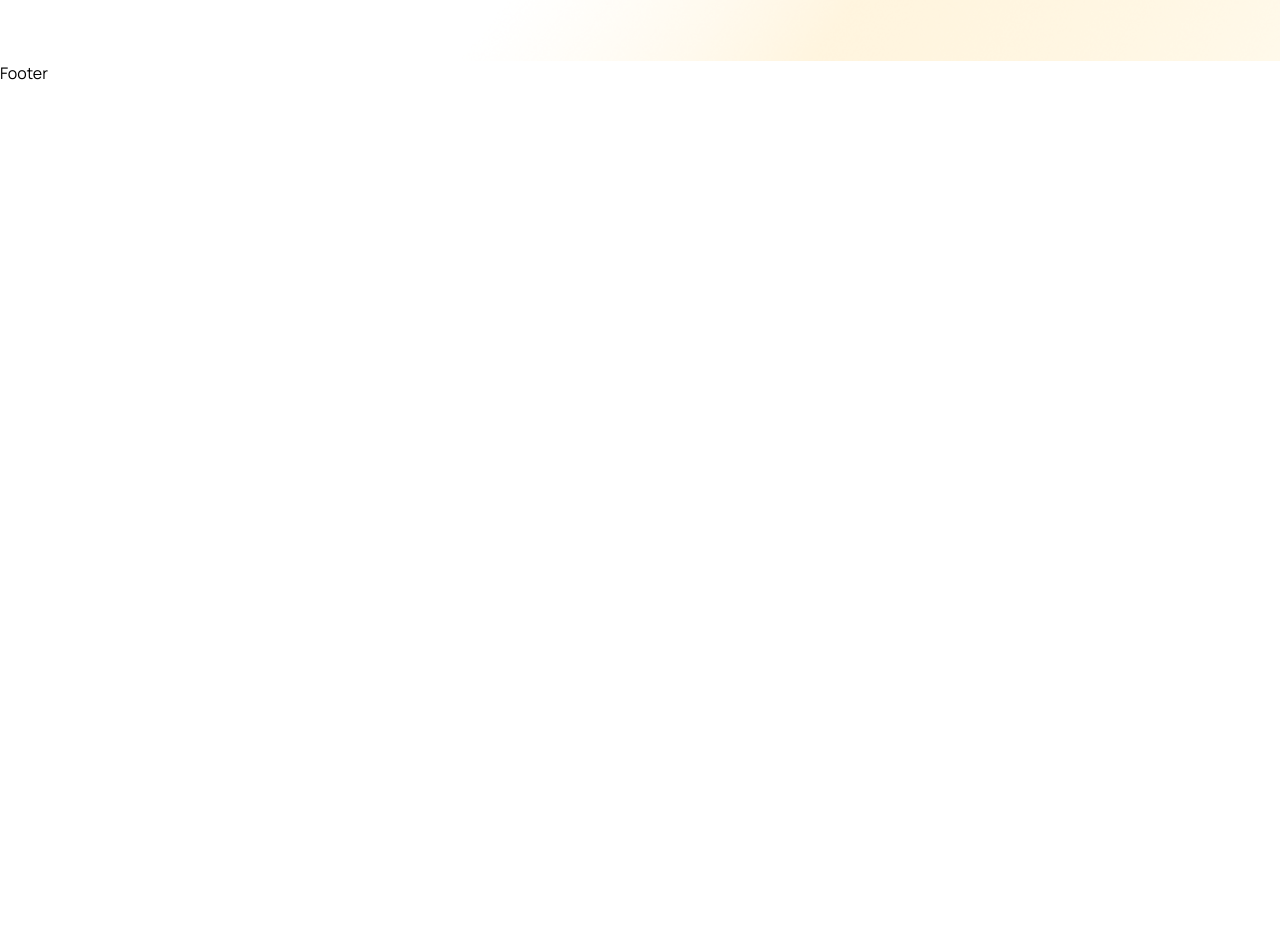
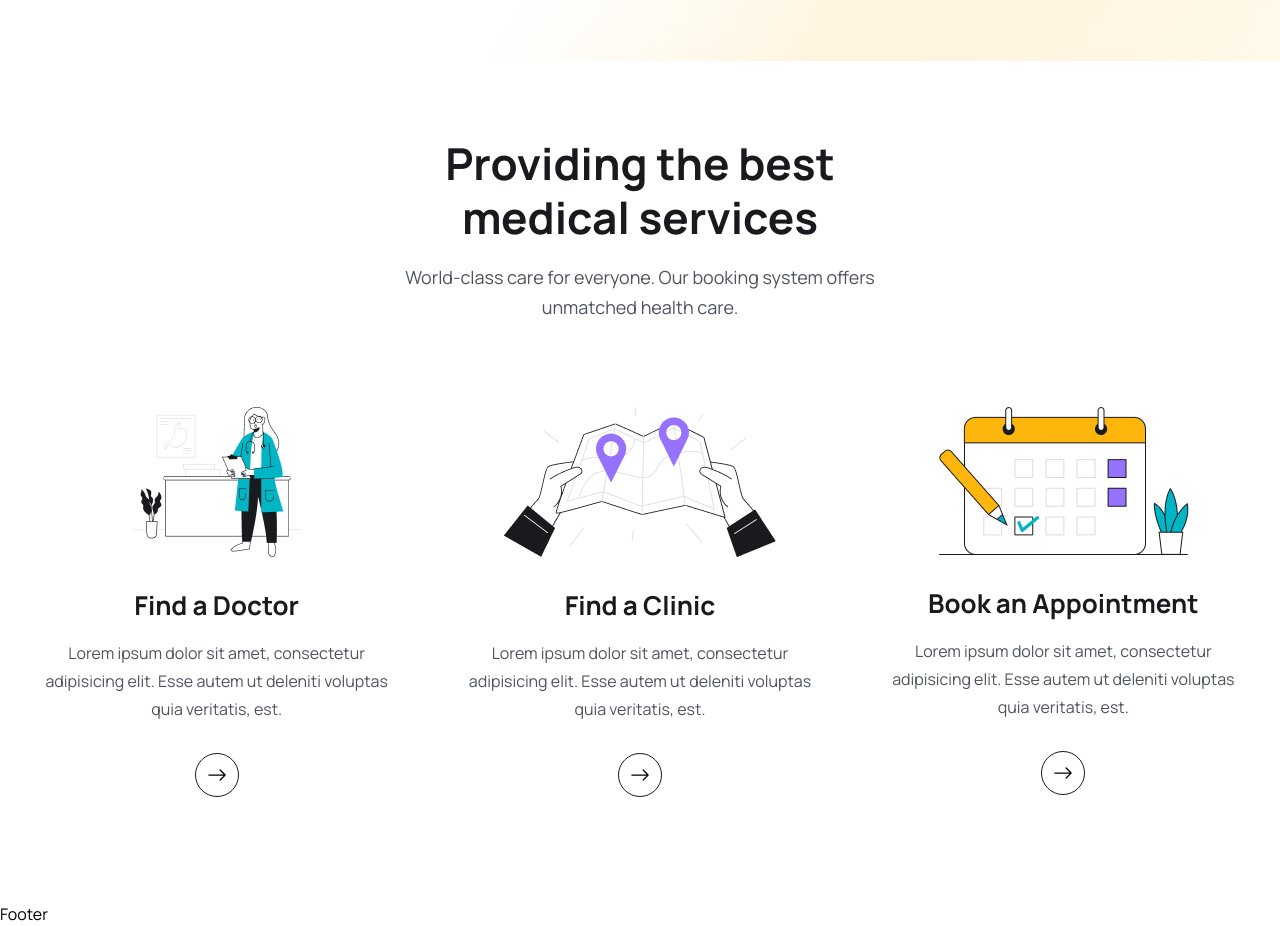
Before and after one commit to rdsingh120/Appointment-Booking-App, a React (Vite) app in the folder frontend/: page / in a window 1280 px wide. Shown: the part 780-1706 px from the top of the page. Before the commit the page ends 865 px from the top, so only its background shows below. Built offline with nearby package versions, Linux system fonts and the light colour scheme.

Commit message:
added services section to the homepage

```diff
--- a/frontend/src/App.css
+++ b/frontend/src/App.css
@@ -11,6 +11,7 @@
 }
 
 .sticky_header {
+
     width: 100%;
     height: 80px;
     line-height: 80px;
@@ -18,6 +19,7 @@
     top: 0;
     left: 0;
     z-index: 99999;
+    background: #fff;
     box-shadow: 3px 3px -8px #ddd;
 }
 
--- a/frontend/src/pages/Home.jsx
+++ b/frontend/src/pages/Home.jsx
@@ -1,6 +1,12 @@
 import heroImg1 from '../assets/images/hero-img01.png'
 import heroImg2 from '../assets/images/hero-img02.png'
 import heroImg3 from '../assets/images/hero-img03.png'
+import icon1 from '../assets/images/icon01.png'
+import icon2 from '../assets/images/icon02.png'
+import icon3 from '../assets/images/icon03.png'
+
+import { Link } from 'react-router-dom'
+import { BsArrowRight } from 'react-icons/bs'
 
 const Home = () => {
   return (
@@ -74,7 +80,89 @@
       </section>
       {/* Hero Section Ends */}
 
+      {/* Services Section Starts */}
+      <section>
+        <div className="container">
+          <div className="lg:w-[470px] mx-auto">
+            <h2 className="heading text-center">
+              Providing the best medical services
+            </h2>
+            <p className="text_para text-center">
+              World-class care for everyone. Our booking system offers unmatched
+              health care.
+            </p>
+          </div>
 
+          <div className="grid grid-cols-1 md:grid-cols-2 lg:grid-cols-3 gap-5 lg:gap-[30px] mt-[30px] lg:mt-[55px]">
+            <div className="py-[30px] px-5">
+              <div className="flex items-center justify-center">
+                <img src={icon1} alt="" />
+              </div>
+              <div className="mt-[30px]">
+                <h2 className="text-[26px] leading-9 text-headingColor font-[700] text-center">
+                  Find a Doctor
+                </h2>
+                <p className="text-[16px] leading-7 text-textColor font-[400] mt-4 text-center">
+                  Lorem ipsum dolor sit amet, consectetur adipisicing elit. Esse
+                  autem ut deleniti voluptas quia veritatis, est.
+                </p>
+                <Link
+                  to="/doctors"
+                  className="w-[44px] h-[44px] rounded-full border border-solid border-[#181A1E]
+                mt-[30px] mx-auto flex items-center justify-center group hover:bg-primaryColor hover:border-none"
+                >
+                  <BsArrowRight className="group-hover:text-white w-6 h-5" />
+                </Link>
+              </div>
+            </div>
+
+            <div className="py-[30px] px-5">
+              <div className="flex items-center justify-center">
+                <img src={icon2} alt="" />
+              </div>
+              <div className="mt-[30px]">
+                <h2 className="text-[26px] leading-9 text-headingColor font-[700] text-center">
+                  Find a Clinic
+                </h2>
+                <p className="text-[16px] leading-7 text-textColor font-[400] mt-4 text-center">
+                  Lorem ipsum dolor sit amet, consectetur adipisicing elit. Esse
+                  autem ut deleniti voluptas quia veritatis, est.
+                </p>
+                <Link
+                  to="/doctors"
+                  className="w-[44px] h-[44px] rounded-full border border-solid border-[#181A1E]
+                mt-[30px] mx-auto flex items-center justify-center group hover:bg-primaryColor hover:border-none"
+                >
+                  <BsArrowRight className="group-hover:text-white w-6 h-5" />
+                </Link>
+              </div>
+            </div>
+
+            <div className="py-[30px] px-5">
+              <div className="flex items-center justify-center">
+                <img src={icon3} alt="" />
+              </div>
+              <div className="mt-[30px]">
+                <h2 className="text-[26px] leading-9 text-headingColor font-[700] text-center">
+                  Book an Appointment
+                </h2>
+                <p className="text-[16px] leading-7 text-textColor font-[400] mt-4 text-center">
+                  Lorem ipsum dolor sit amet, consectetur adipisicing elit. Esse
+                  autem ut deleniti voluptas quia veritatis, est.
+                </p>
+                <Link
+                  to="/doctors"
+                  className="w-[44px] h-[44px] rounded-full border border-solid border-[#181A1E]
+                mt-[30px] mx-auto flex items-center justify-center group hover:bg-primaryColor hover:border-none"
+                >
+                  <BsArrowRight className="group-hover:text-white w-6 h-5" />
+                </Link>
+              </div>
+            </div>
+          </div>
+        </div>
+      </section>
+      {/* Services Section Ends */}
     </>
   )
 }
```
